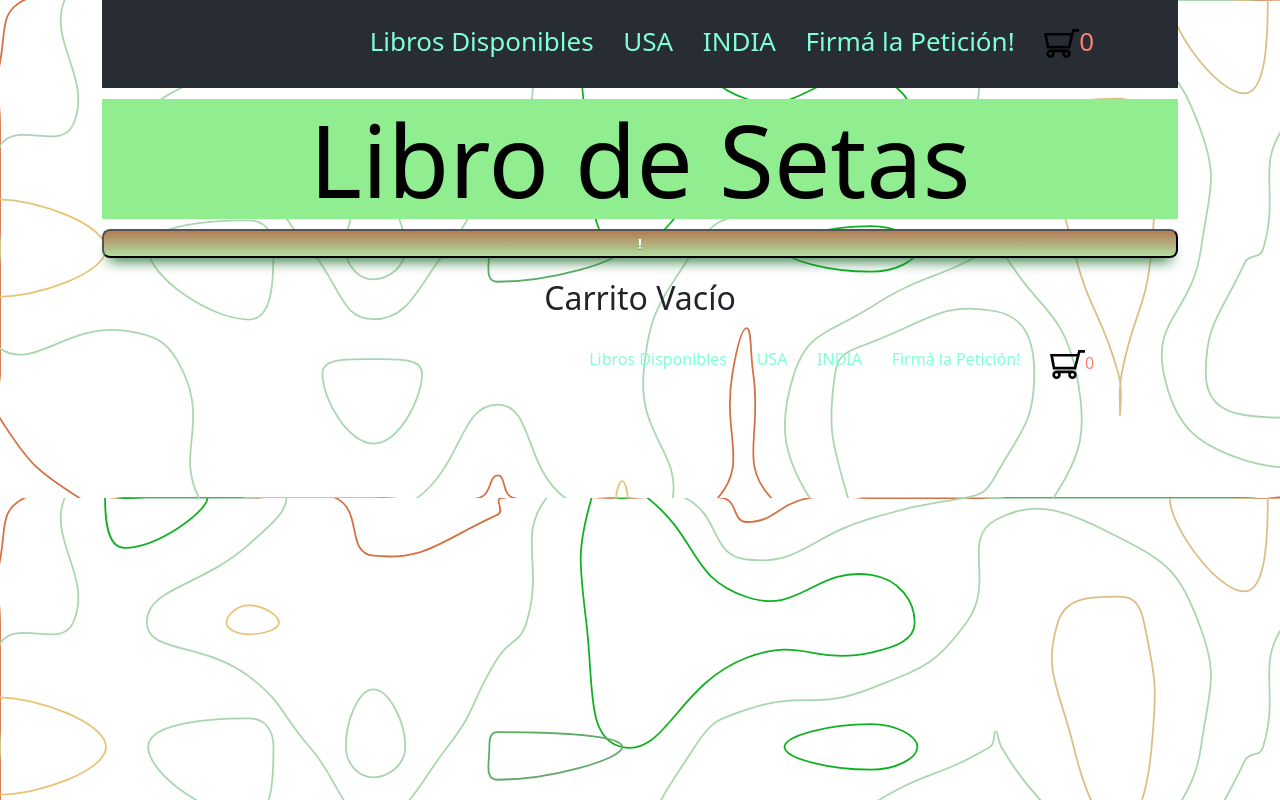
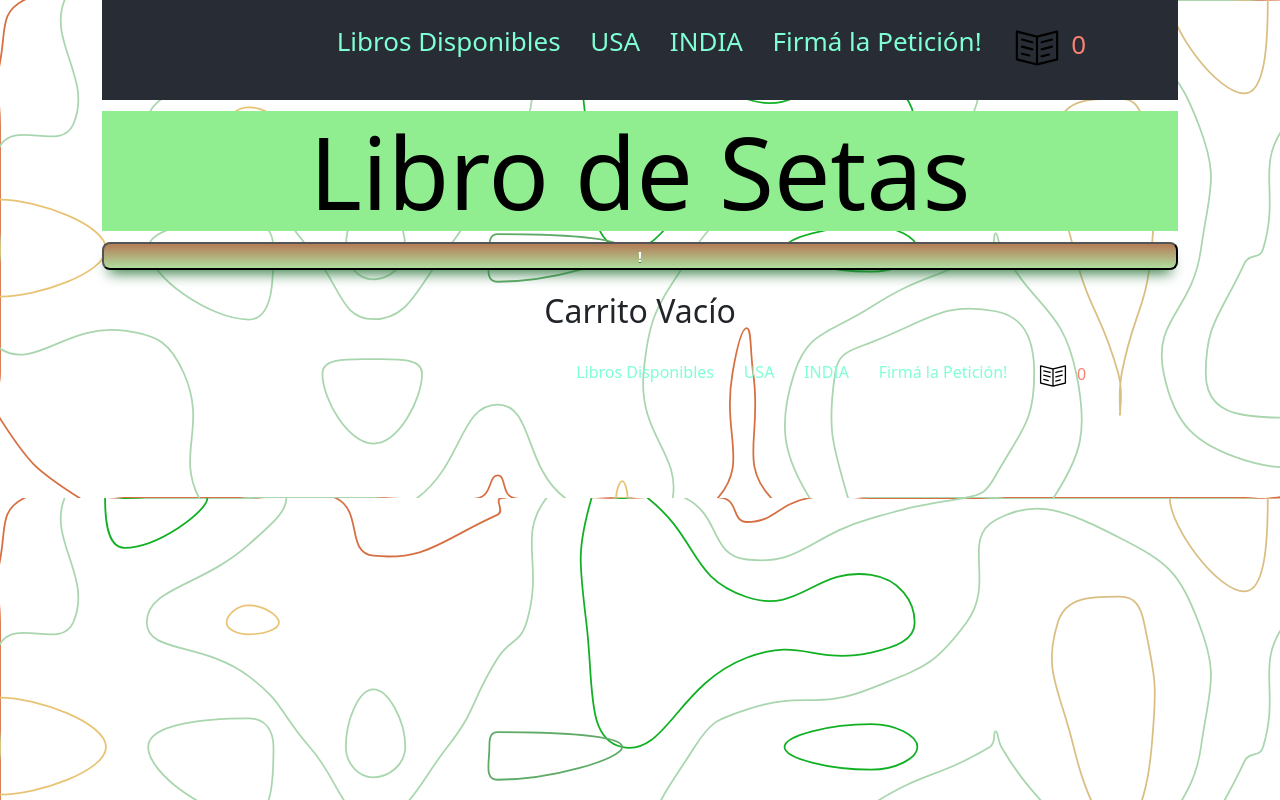
Before and after one commit to flaavii/librodesetasApp, a React (Create React App) app: page /cart in a window 1280 px wide. Built offline with nearby package versions, Linux system fonts and the light colour scheme.

Commit message:
bootstrap

```diff
--- a/src/componentes/CartView/CartView.jsx
+++ b/src/componentes/CartView/CartView.jsx
@@ -39,7 +39,9 @@ async function handleCheckout(evt, data) {
           <h6>Libro N. {seta.count}</h6>
           </div>
           <MyButton onTouchButton={() => removeItem(seta.id)}>
-             X
+          <svg class="svg-icon" viewBox="0 0 20 20">
+							<path d="M17.114,3.923h-4.589V2.427c0-0.252-0.207-0.459-0.46-0.459H7.935c-0.252,0-0.459,0.207-0.459,0.459v1.496h-4.59c-0.252,0-0.459,0.205-0.459,0.459c0,0.252,0.207,0.459,0.459,0.459h1.51v12.732c0,0.252,0.207,0.459,0.459,0.459h10.29c0.254,0,0.459-0.207,0.459-0.459V4.841h1.511c0.252,0,0.459-0.207,0.459-0.459C17.573,4.127,17.366,3.923,17.114,3.923M8.394,2.886h3.214v0.918H8.394V2.886z M14.686,17.114H5.314V4.841h9.372V17.114z M12.525,7.306v7.344c0,0.252-0.207,0.459-0.46,0.459s-0.458-0.207-0.458-0.459V7.306c0-0.254,0.205-0.459,0.458-0.459S12.525,7.051,12.525,7.306M8.394,7.306v7.344c0,0.252-0.207,0.459-0.459,0.459s-0.459-0.207-0.459-0.459V7.306c0-0.254,0.207-0.459,0.459-0.459S8.394,7.051,8.394,7.306"></path>
+						</svg>
           </MyButton>
         </div>
       ))}
--- a/src/componentes/CartView/cartview.css
+++ b/src/componentes/CartView/cartview.css
@@ -46,3 +46,14 @@ form p {
   font-weight: bold;
 
 }
+
+.svg-icon {
+  width: 2em;
+
+}
+
+.svg-icon path,
+.svg-icon polygon,
+.svg-icon rect {
+  fill: black;
+}
--- a/src/componentes/ItemDetail/ItemDetail.jsx
+++ b/src/componentes/ItemDetail/ItemDetail.jsx
@@ -5,6 +5,7 @@ import { cartContext } from "../../context/cartContext";
 import { Link } from "react-router-dom";
 import MyButton from "../MyButton/MyButton";
 import Accordion from 'react-bootstrap/Accordion';
+
 
 
 function ItemDetail({ seta }) {
@@ -24,7 +25,7 @@ function ItemDetail({ seta }) {
         <img src={seta.img} alt="seta img" />
 
         <Accordion className="my-5">
-      <Accordion.Item eventKey="0" >
+      <Accordion.Item  eventKey="0" >
         <Accordion.Header>
           <h3>Variedad: {seta.title}</h3>
         </Accordion.Header>
--- a/src/componentes/NavBar/CartWidget.jsx
+++ b/src/componentes/NavBar/CartWidget.jsx
@@ -12,7 +12,7 @@ function CartWidget() {
       <Link to="/cart">
         <IconSVG />
       </Link>
-      <span style={{ color: "salmon" }}>{miContext.itemsInCart()}</span>
+      <span className='mx-2 ' style={{ color: "salmon" }}>{miContext.itemsInCart()}</span>
     </div>
   );
 }
--- a/src/componentes/NavBar/IconSVG.jsx
+++ b/src/componentes/NavBar/IconSVG.jsx
@@ -1,13 +1,8 @@
 const SvgComponent = () => (
 
-    <svg
-      xmlns="http://www.w3.org/2000/svg"
-      width={35}
-      height={35}
-      preserveAspectRatio="none"
-      viewBox="0 0 902 902" >
-      <path d="M671.504 577.829 781.989 145.22H902.86v-68H729.174L703.128 179.2 0 178.697l74.753 399.129h596.751v.003zm14.262-330.641-67.077 262.64h-487.49L81.928 246.756l603.838.432zM578.418 825.641c59.961 0 108.743-48.783 108.743-108.744s-48.782-108.742-108.743-108.742H168.717c-59.961 0-108.744 48.781-108.744 108.742s48.782 108.744 108.744 108.744S277.46 776.858 277.46 716.897c0-14.4-2.821-28.152-7.927-40.742h208.069c-5.107 12.59-7.928 26.342-7.928 40.742.001 59.961 48.783 108.744 108.744 108.744zM209.46 716.897c0 22.467-18.277 40.744-40.743 40.744s-40.744-18.277-40.744-40.744c0-22.465 18.277-40.742 40.744-40.742 22.466 0 40.743 18.277 40.743 40.742zm409.702 0c0 22.467-18.277 40.744-40.743 40.744s-40.743-18.277-40.743-40.744c0-22.465 18.277-40.742 40.743-40.742s40.743 18.277 40.743 40.742z" />
-    </svg>
+  <svg class="svg-icon" viewBox="0 0 20 20">
+  <path d="M8.627,7.885C8.499,8.388,7.873,8.101,8.13,8.177L4.12,7.143c-0.218-0.057-0.351-0.28-0.293-0.498c0.057-0.218,0.279-0.351,0.497-0.294l4.011,1.037C8.552,7.444,8.685,7.667,8.627,7.885 M8.334,10.123L4.323,9.086C4.105,9.031,3.883,9.162,3.826,9.38C3.769,9.598,3.901,9.82,4.12,9.877l4.01,1.037c-0.262-0.062,0.373,0.192,0.497-0.294C8.685,10.401,8.552,10.18,8.334,10.123 M7.131,12.507L4.323,11.78c-0.218-0.057-0.44,0.076-0.497,0.295c-0.057,0.218,0.075,0.439,0.293,0.495l2.809,0.726c-0.265-0.062,0.37,0.193,0.495-0.293C7.48,12.784,7.35,12.562,7.131,12.507M18.159,3.677v10.701c0,0.186-0.126,0.348-0.306,0.393l-7.755,1.948c-0.07,0.016-0.134,0.016-0.204,0l-7.748-1.948c-0.179-0.045-0.306-0.207-0.306-0.393V3.677c0-0.267,0.249-0.461,0.509-0.396l7.646,1.921l7.654-1.921C17.91,3.216,18.159,3.41,18.159,3.677 M9.589,5.939L2.656,4.203v9.857l6.933,1.737V5.939z M17.344,4.203l-6.939,1.736v9.859l6.939-1.737V4.203z M16.168,6.645c-0.058-0.218-0.279-0.351-0.498-0.294l-4.011,1.037c-0.218,0.057-0.351,0.28-0.293,0.498c0.128,0.503,0.755,0.216,0.498,0.292l4.009-1.034C16.092,7.085,16.225,6.863,16.168,6.645 M16.168,9.38c-0.058-0.218-0.279-0.349-0.498-0.294l-4.011,1.036c-0.218,0.057-0.351,0.279-0.293,0.498c0.124,0.486,0.759,0.232,0.498,0.294l4.009-1.037C16.092,9.82,16.225,9.598,16.168,9.38 M14.963,12.385c-0.055-0.219-0.276-0.35-0.495-0.294l-2.809,0.726c-0.218,0.056-0.351,0.279-0.293,0.496c0.127,0.506,0.755,0.218,0.498,0.293l2.807-0.723C14.89,12.825,15.021,12.603,14.963,12.385"></path>
+</svg>
 
 
   );
```
Also changed, not shown: src/componentes/ItemDetail/ItemDetail.css (line endings or trailing spaces), src/componentes/NavBar/NavBar.css (line endings or trailing spaces).
